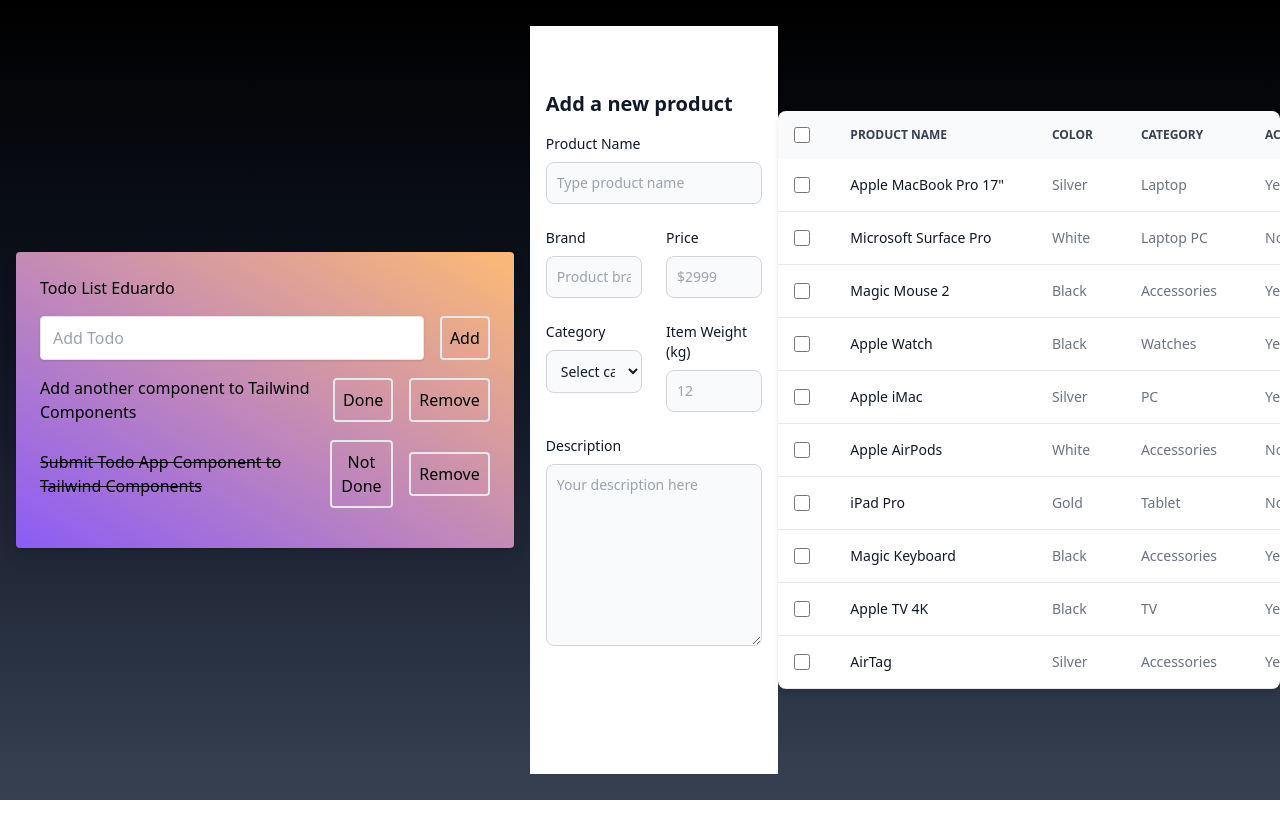
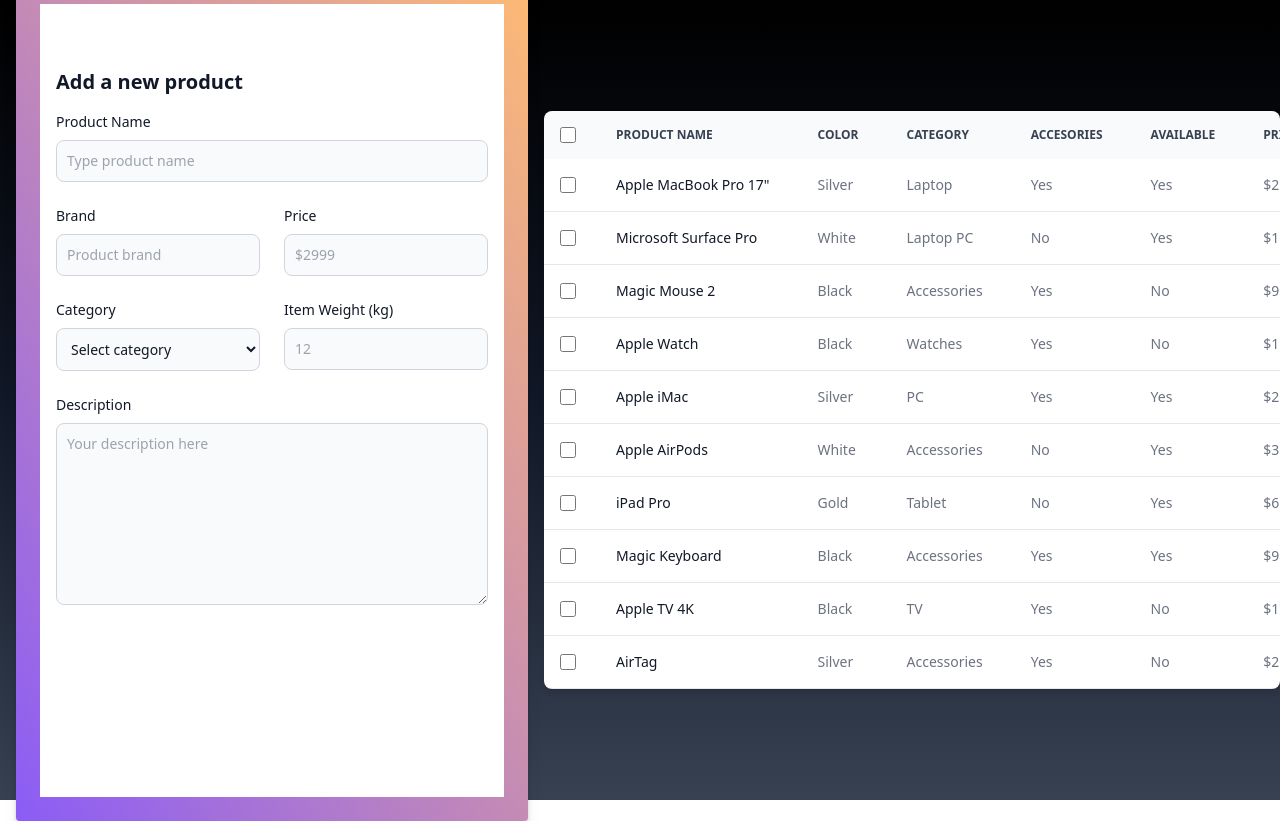
Before and after one commit to mhnnovicell/football-crud-app, a Vue app: page / in a window 1280 px wide. Before the commit the page ends 800 px from the top, so only its background shows below. Built offline with nearby package versions, Linux system fonts and the light colour scheme.

Commit message:
Added localstorage and some functionality

```diff
--- a/package.json
+++ b/package.json
@@ -10,6 +10,7 @@
     "type-check": "vue-tsc --noEmit -p tsconfig.app.json --composite false"
   },
   "dependencies": {
+    "@vueuse/core": "^10.2.1",
     "pinia": "^2.1.3",
     "pinia-plugin-persistedstate": "^3.1.0",
     "vue": "^3.3.4"
--- a/src/components/ToDo/CreateItem.vue
+++ b/src/components/ToDo/CreateItem.vue
@@ -1,9 +1,10 @@
 <template>
+  <!-- SE DENNE ARTIKEL https://stephanlangeveld.medium.com/simple-local-storage-implementation-using-vue-3-vueuse-and-pinia-with-zero-extra-lines-of-code-cb9ed2cce42a -->
   <div
     class="w-full p-6 m-4 bg-opacity-50 rounded shadow Pastel bg-gradient-to-tr from-violet-500 to-orange-300 backdrop-blur-xl drop-shadow-lg lg:w-3/4 lg:max-w-lg"
   >
-    <div class="mb-4">
-      <h1 class="text-grey-darkest">Todo List {{ todoitemsStore.name }}</h1>
+    <!-- <div class="mb-4">
+      <h1 class="text-grey-darkest">Todo List </h1>
       <div class="flex mt-4">
         <input
           class="w-full px-3 py-2 mr-4 border rounded shadow appearance-none text-grey-darker"
@@ -47,15 +48,14 @@
           Remove
         </button>
       </div>
-    </div>
-  </div>
+    </div> -->
 
     <section class="bg-white dark:bg-gray-900">
       <div class="max-w-2xl px-4 py-8 mx-auto lg:py-16">
         <h2 class="mb-4 text-xl font-bold text-gray-900 dark:text-white">
-        Add a new product
+          Add a new product {{ mytodo }}
         </h2>
-      <form action="#">
+        <form>
           <div class="grid gap-4 sm:grid-cols-2 sm:gap-6">
             <div class="sm:col-span-2">
               <label
@@ -69,6 +69,7 @@
                 id="name"
                 class="bg-gray-50 border border-gray-300 text-gray-900 text-sm rounded-lg focus:ring-primary-600 focus:border-primary-600 block w-full p-2.5 dark:bg-gray-700 dark:border-gray-600 dark:placeholder-gray-400 dark:text-white dark:focus:ring-primary-500 dark:focus:border-primary-500"
                 placeholder="Type product name"
+                v-model="mytodo"
               />
             </div>
             <div class="w-full">
@@ -145,18 +146,49 @@
             </div>
           </div>
           <button
+            @click.prevent="todoItemsStore.setDrillName('test')"
             type="submit"
             class="inline-flex items-center px-5 py-2.5 mt-4 sm:mt-6 text-sm font-medium text-center text-white bg-primary-700 rounded-lg focus:ring-4 focus:ring-primary-200 dark:focus:ring-primary-900 hover:bg-primary-800"
           >
             Add product
           </button>
         </form>
+        <a
+          @click="AddTodo"
+          class="inline-flex items-center px-5 py-2.5 mt-4 sm:mt-6 text-sm font-medium text-center text-white bg-primary-700 rounded-lg focus:ring-4 focus:ring-primary-200 dark:focus:ring-primary-900 hover:bg-primary-800"
+        >
+          test
+        </a>
       </div>
     </section>
+
+    <p v-for="(todo, index) in todos" :key="index">
+      {{ index }}: {{ todo }}
+      <button @click="testStore.removeTodo(index)">delete</button>
+    </p>
+  </div>
 </template>
 
 <script setup lang="ts">
-import { useToDoItemsStore } from '@/stores/todoitems.store';
+import {
+  useToDoItemsStore,
+  useCounterStore,
+  useMainStore,
+} from '@/stores/todoitems.store';
+import { computed, ref } from 'vue';
 
-const todoitemsStore = useToDoItemsStore();
+const todoItemsStore = useToDoItemsStore();
+
+const testStore = useMainStore();
+
+const mytodo = ref('');
+
+const todos = computed(() => testStore.getAllTodos);
+
+const AddTodo = () => {
+  if (mytodo.value != '') {
+    testStore.addTodo(mytodo.value);
+    mytodo.value = '';
+  }
+};
 </script>
--- a/src/main.ts
+++ b/src/main.ts
@@ -1,16 +1,15 @@
 import './assets/main.css';
 
 import { createApp } from 'vue';
-import { createPinia } from 'pinia';
+import { createPinia, setActivePinia } from 'pinia';
 import App from './App.vue';
 import piniaPluginPersistedstate from 'pinia-plugin-persistedstate';
 
 const pinia = createPinia();
+pinia.use(piniaPluginPersistedstate);
+setActivePinia(pinia);
 
 const app = createApp(App);
-
-pinia.use(piniaPluginPersistedstate);
-
 app.use(createPinia());
 
 app.mount('#app');
--- a/src/stores/todoitems.store.ts
+++ b/src/stores/todoitems.store.ts
@@ -1,17 +1,18 @@
 import { defineStore } from 'pinia';
+import { computed, ref } from 'vue';
+import { useStorage } from '@vueuse/core';
 
 export const useToDoItemsStore = defineStore('todoitems', {
-  state: () => ({ count: 0, name: 'Eduardo' }),
-  getters: {
-    doubleCount: (state) => state.count * 2,
-  },
+  state: () => ({ drillDescription: '', drillName: '' }),
+  getters: {},
   actions: {
-    increment() {
-      this.count++;
+    setDrillName(drillName: string) {
+      console.log(this.drillName, 'this.drillname');
+      this.drillName = drillName;
     },
   },
   persist: {
-    paths: ['count', 'name'],
+    paths: ['drillDescription', 'drillName'],
     afterRestore: (ctx) => {
       console.log(`just restored '${ctx.store.$id}'`);
     },
@@ -19,3 +20,42 @@
     storage: localStorage,
   },
 });
+
+export const useCounterStore = defineStore(
+  'counter',
+  () => {
+    const count = ref(0);
+    const doubleCount = computed(() => count.value * 2);
+    function increment() {
+      count.value++;
+    }
+
+    return { count, doubleCount, increment };
+  },
+  {
+    persist: true,
+  }
+);
+
+export const useMainStore = defineStore({
+  id: 'main',
+  state: () => ({
+    todos: useStorage('todos', [], localStorage, { mergeDefaults: true }),
+  }),
+  getters: {
+    getAllTodos() {
+      return this.todos;
+    },
+    todoEmpty() {
+      return this.todos.length <= 0;
+    },
+  },
+  actions: {
+    addTodo(todo) {
+      this.todos.push(todo);
+    },
+    removeTodo(index) {
+      this.todos.splice(index, 1);
+    },
+  },
+});
```
Also changed, not shown: 1 other file (tests, documents, lock files or other folders). Lines whose indentation alone changed are shown as unchanged.
